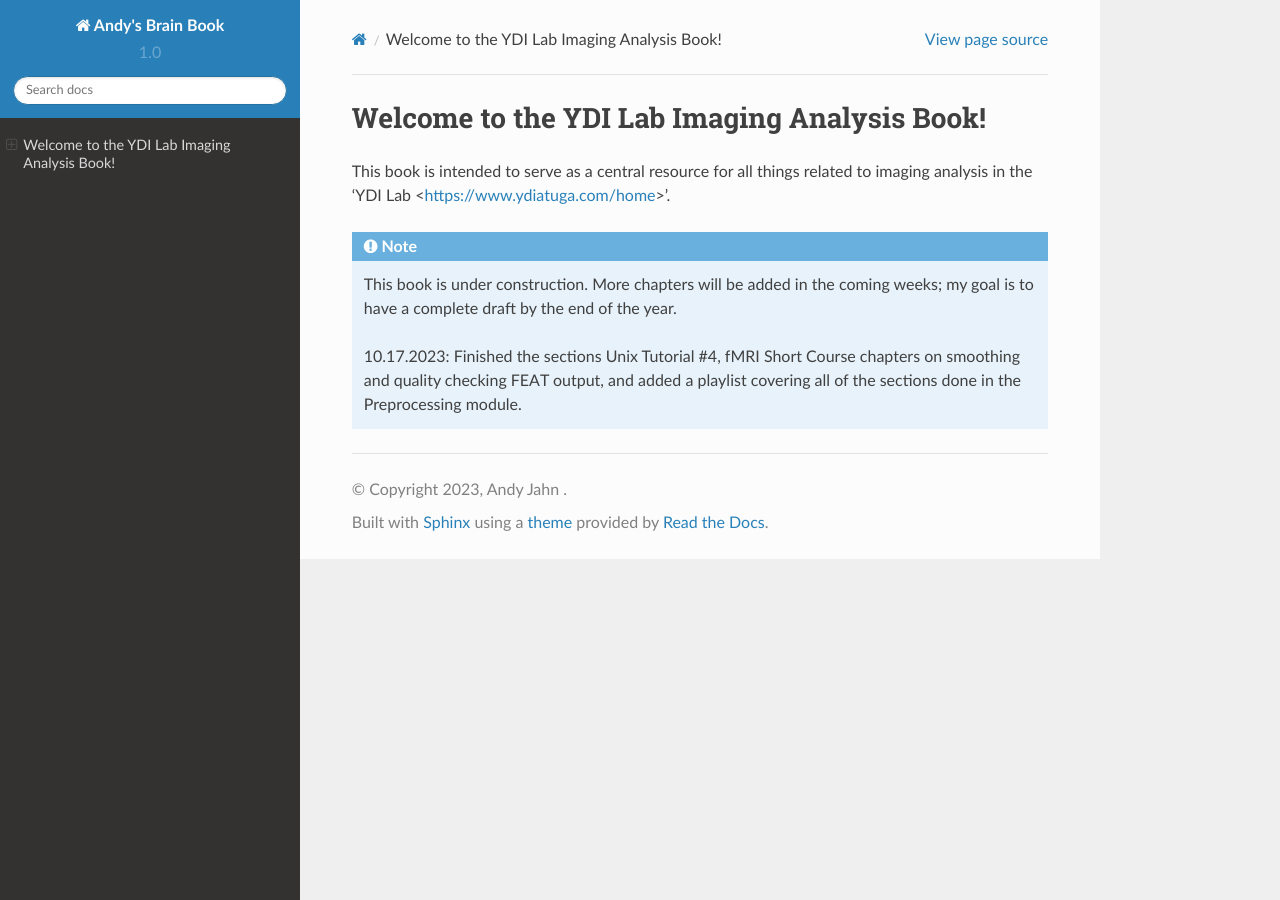
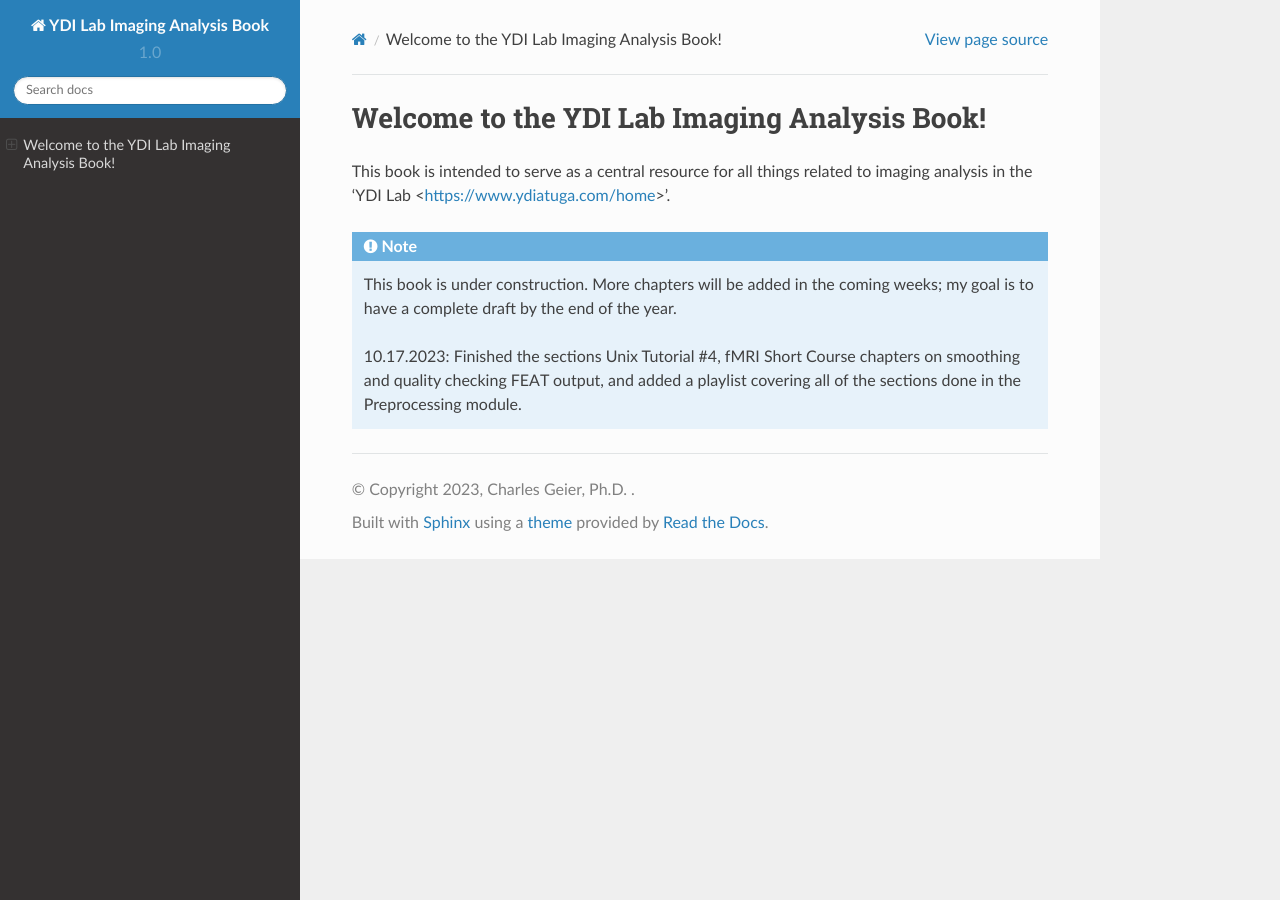
Before and after one commit to CFGEIER/YDI_imaging, a Sphinx documentation site: the page built from docs/index.rst, in a window 1280 px wide. Built offline with Sphinx 7.4.7 and the Read the Docs theme 2.0.0, drawn with Linux system fonts in a browser that asks for light colours; pages that are not in the unit, such as notebooks, are missing from menus.

Commit message:
Update conf.py

```diff
--- a/docs/conf.py
+++ b/docs/conf.py
@@ -43,8 +43,8 @@ source_suffix = '.rst'
 master_doc = 'index'
 
 # General information about the project.
-project = u'Andy\'s Brain Book'
-copyright = u'2023, Andy Jahn\r'
+project = u'YDI Lab Imaging Analysis Book'
+copyright = u'2023, Charles Geier, Ph.D.\r'
 
 # The version info for the project you're documenting, acts as replacement for
 # |version| and |release|, also used in various other places throughout the
```
